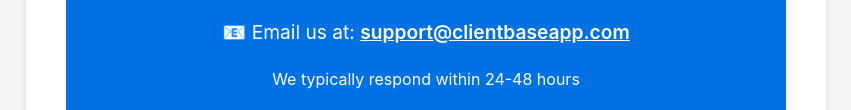
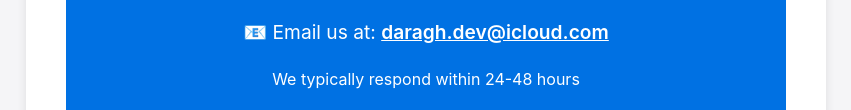
Before and after one commit to daraghbee/ClientBase-Help, a plain HTML site: page index.html in a window 1280 px wide. Shown: the part 3269-3379 px from the top of the page, without its empty margins (214-1065 px from the left). Drawn offline with Linux system fonts and the light colour scheme.

Commit message:
Update index.html

```diff
--- a/index.html
+++ b/index.html
@@ -228,7 +228,7 @@
             <h2>Still Need Help?</h2>
             <p>We're here to assist you! If you can't find what you're looking for or need additional support, please don't hesitate to reach out.</p>
             <p style="font-size: 1.2em; margin-top: 20px;">
-                📧 Email us at: <a href="mailto:support@clientbaseapp.com">support@clientbaseapp.com</a>
+                📧 Email us at: <a href="mailto:daragh.dev@icloud.com">daragh.dev@icloud.com</a>
             </p>
             <p style="margin-top: 15px;">We typically respond within 24-48 hours</p>
         </div>
```
